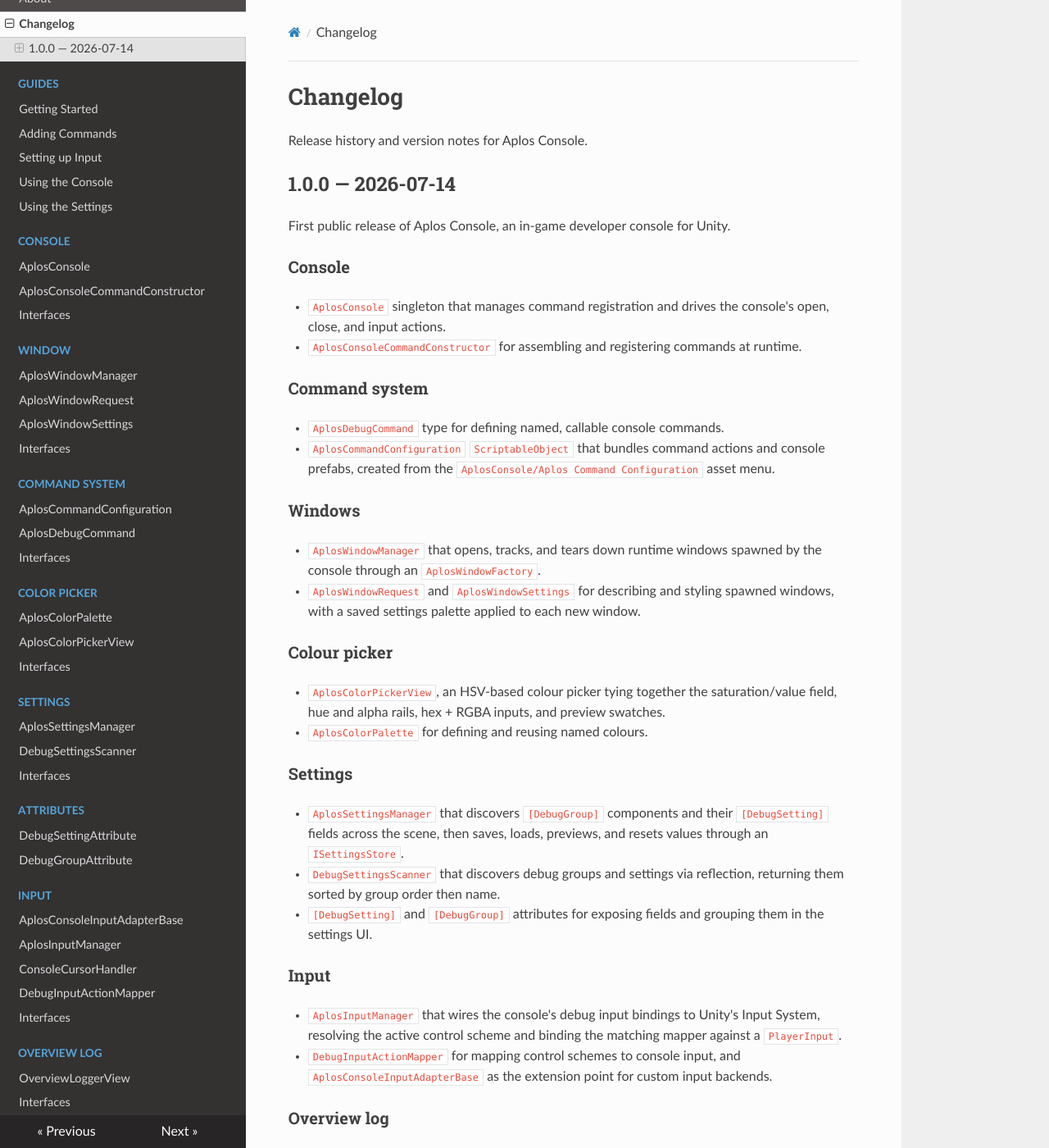
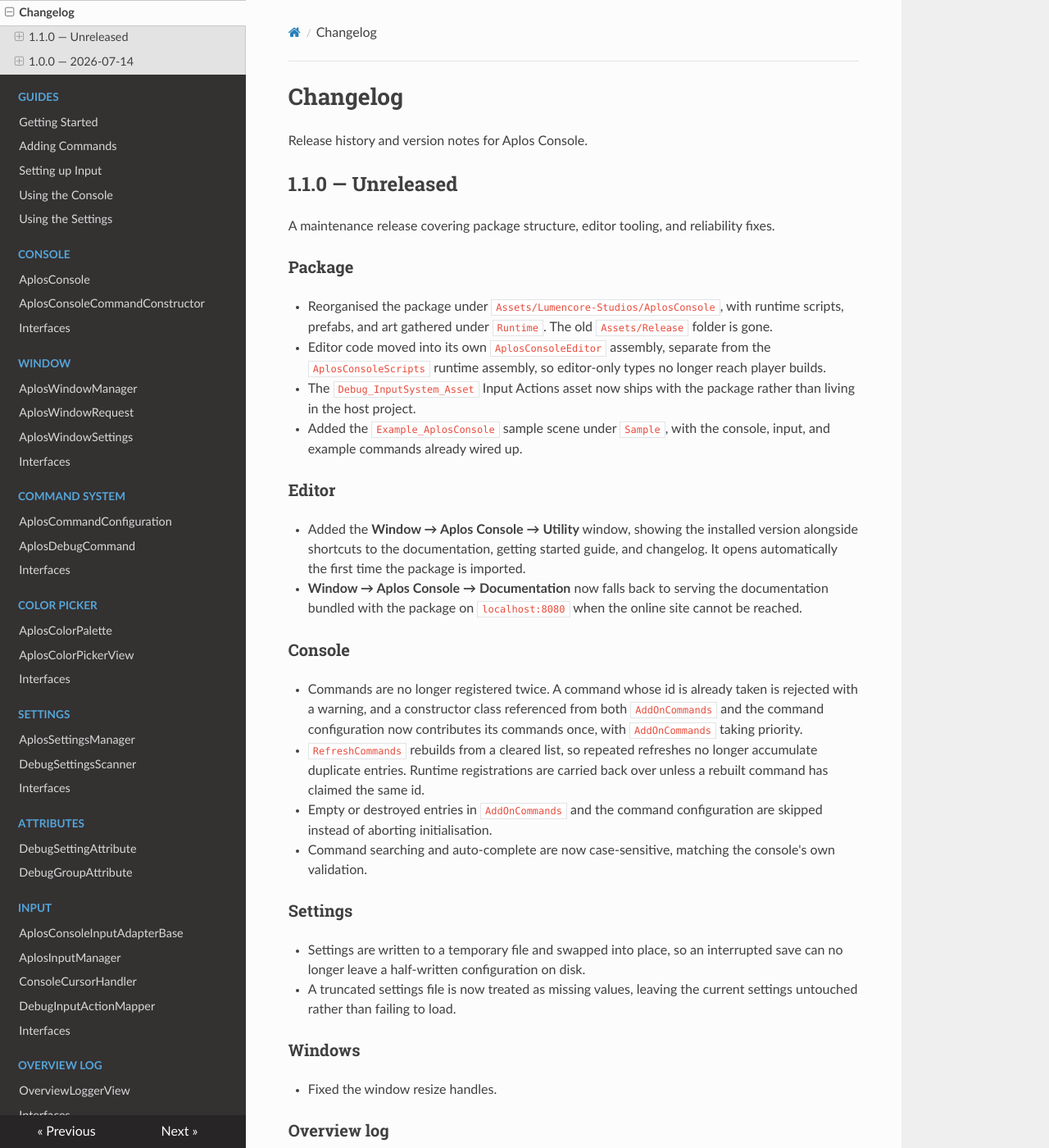
Before and after one commit to jChicote/aplos-console-documentation.github.io, an MkDocs documentation site: the page built from docs/changelog.md, in a window 1280 px wide and 1400 px high. Shown: the whole window at 82% size. Built offline with MkDocs 1.6.1, drawn with Linux system fonts in a browser that asks for light colours; nearby versions of some CDN libraries; some of the changed text lies outside the part shown.

Commit message:
Update documentation for 1.1.0

```diff
--- a/docs/changelog.md
+++ b/docs/changelog.md
@@ -1,6 +1,42 @@
 # Changelog
 
 Release history and version notes for Aplos Console.
+
+## 1.1.0 — Unreleased
+
+A maintenance release covering package structure, editor tooling, and reliability fixes.
+
+### Package
+
+- Reorganised the package under `Assets/Lumencore-Studios/AplosConsole`, with runtime scripts, prefabs, and art gathered under `Runtime`. The old `Assets/Release` folder is gone.
+- Editor code moved into its own `AplosConsoleEditor` assembly, separate from the `AplosConsoleScripts` runtime assembly, so editor-only types no longer reach player builds.
+- The `Debug_InputSystem_Asset` Input Actions asset now ships with the package rather than living in the host project.
+- Added the `Example_AplosConsole` sample scene under `Sample`, with the console, input, and example commands already wired up.
+
+### Editor
+
+- Added the **Window → Aplos Console → Utility** window, showing the installed version alongside shortcuts to the documentation, getting started guide, and changelog. It opens automatically the first time the package is imported.
+- **Window → Aplos Console → Documentation** now falls back to serving the documentation bundled with the package on `localhost:8080` when the online site cannot be reached.
+
+### Console
+
+- Commands are no longer registered twice. A command whose id is already taken is rejected with a warning, and a constructor class referenced from both `AddOnCommands` and the command configuration now contributes its commands once, with `AddOnCommands` taking priority.
+- `RefreshCommands` rebuilds from a cleared list, so repeated refreshes no longer accumulate duplicate entries. Runtime registrations are carried back over unless a rebuilt command has claimed the same id.
+- Empty or destroyed entries in `AddOnCommands` and the command configuration are skipped instead of aborting initialisation.
+- Command searching and auto-complete are now case-sensitive, matching the console's own validation.
+
+### Settings
+
+- Settings are written to a temporary file and swapped into place, so an interrupted save can no longer leave a half-written configuration on disk.
+- A truncated settings file is now treated as missing values, leaving the current settings untouched rather than failing to load.
+
+### Windows
+
+- Fixed the window resize handles.
+
+### Overview log
+
+- The overview log no longer recurses when handling a log raised by its own display, and missing display dependencies are reported once instead of on every message.
 
 ## 1.0.0 — 2026-07-14
 
```
Also changed, not shown: docs/aplos-console.md (+4 -4 lines), docs/getting-started.md (+14 -4 lines), docs/index.md (+2 -2 lines), docs/setting-up-input.md (+8 -3 lines), docs/using-the-console.md (+2 -0 lines).
